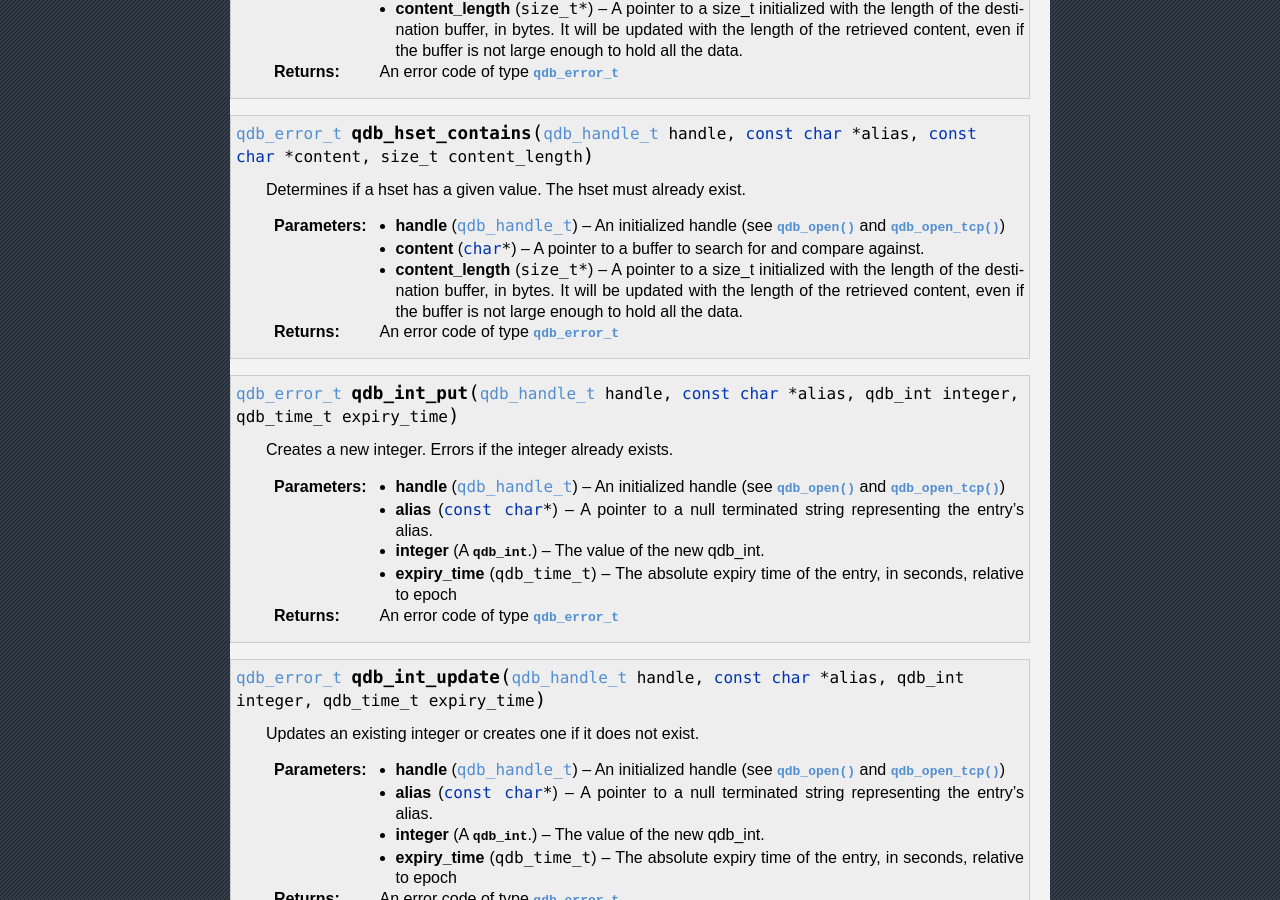
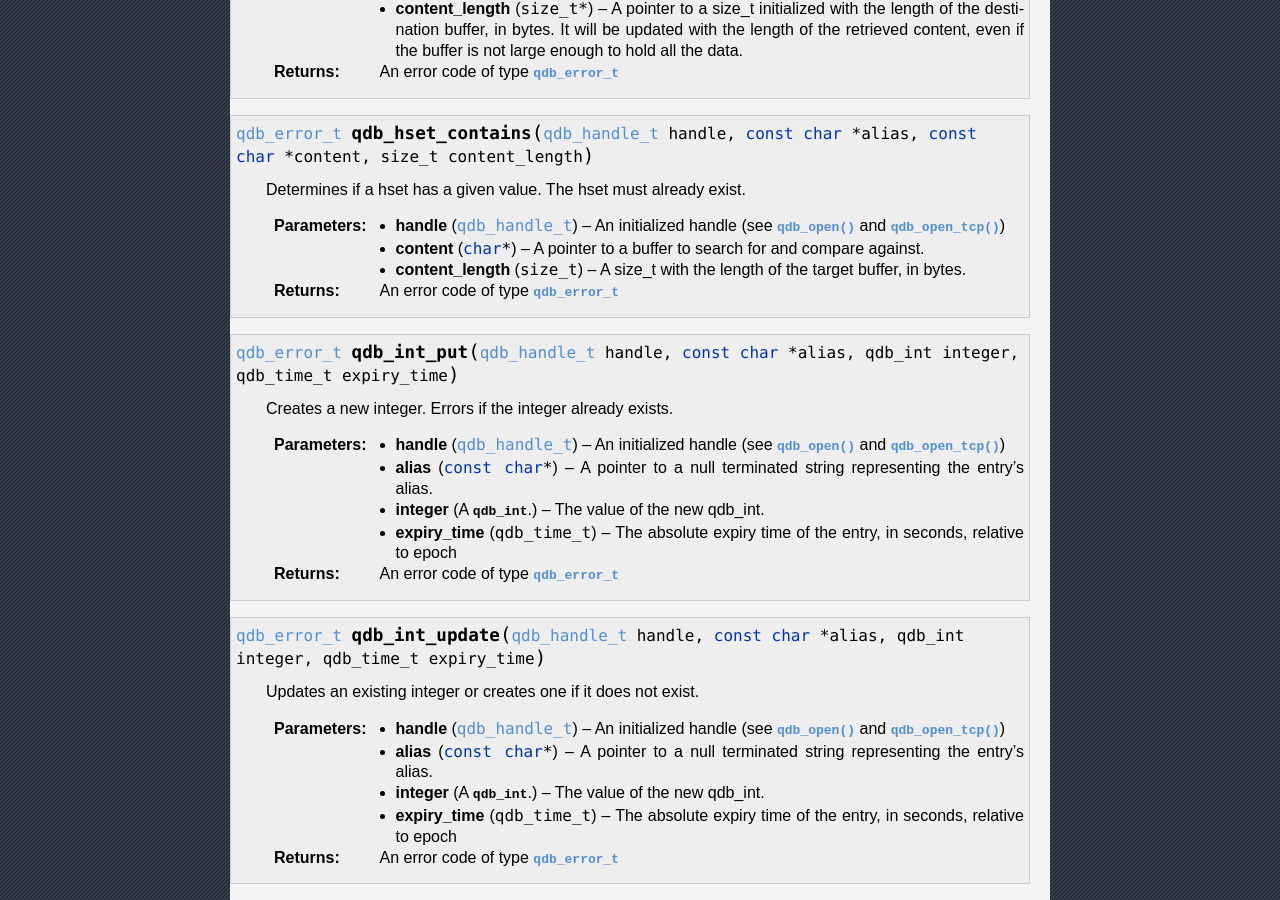
Before and after one commit to iltommi/qdb-documentation, a Sphinx documentation site: the page built from source/api/c.rst, in a window 1280 px wide and 900 px high, scrolled down 25858 px. Built offline with Sphinx 7.4.7, drawn with Linux system fonts in a browser that asks for light colours; some of the changed text lies outside the part shown.

Commit message:
Fix some typos in c.rst.

```diff
--- a/source/api/c.rst
+++ b/source/api/c.rst
@@ -858,7 +858,7 @@ Reference
     :param operations_count: Size of the array, in entry count
     :type operations_count: size_t
 
-    :returns: The number of successful operations
+    :returns: An error code of type :c:type:`qdb_error_t`
 
 .. c:function:: qdb_error_t qdb_run_transaction(qdb_handle_t handle, qdb_operations_t * operations, size_t operations_count, size_t * failed_index)
 
@@ -875,7 +875,7 @@ Reference
     :param failed_index: The index in the operations array for the operation that failed.
     :type failed_index: size_t
 
-    :returns: The number of successful operations
+    :returns: An error code of type :c:type:`qdb_error_t`
 
 .. c:function:: qdb_error_t qdb_free_operations(qdb_handle_t handle, qdb_operations_t * operations, size_t operations_count)
 
@@ -1175,8 +1175,8 @@ Reference
     :type handle: qdb_handle_t
     :param content: A pointer to a buffer to search for and compare against.
     :type content: char *
-    :param content_length: A pointer to a size_t initialized with the length of the destination buffer, in bytes. It will be updated with the length of the retrieved content, even if the buffer is not large enough to hold all the data.
-    :type content_length: size_t *
+    :param content_length: A size_t with the length of the target buffer, in bytes.
+    :type content_length: size_t
     :returns: An error code of type :c:type:`qdb_error_t`
 
 .. c:function:: qdb_error_t qdb_int_put(qdb_handle_t handle, const char * alias, qdb_int integer, qdb_time_t expiry_time)
```
